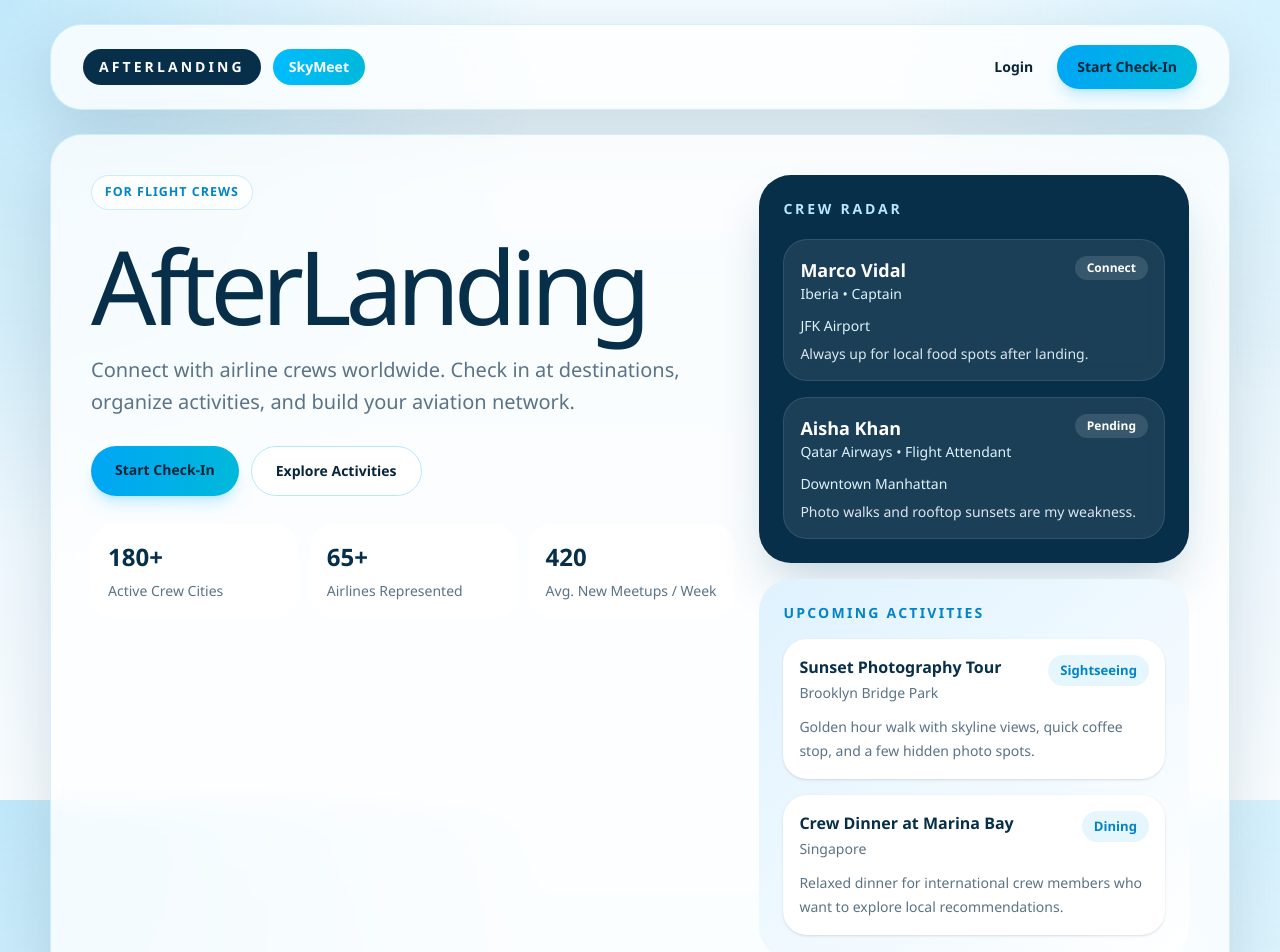
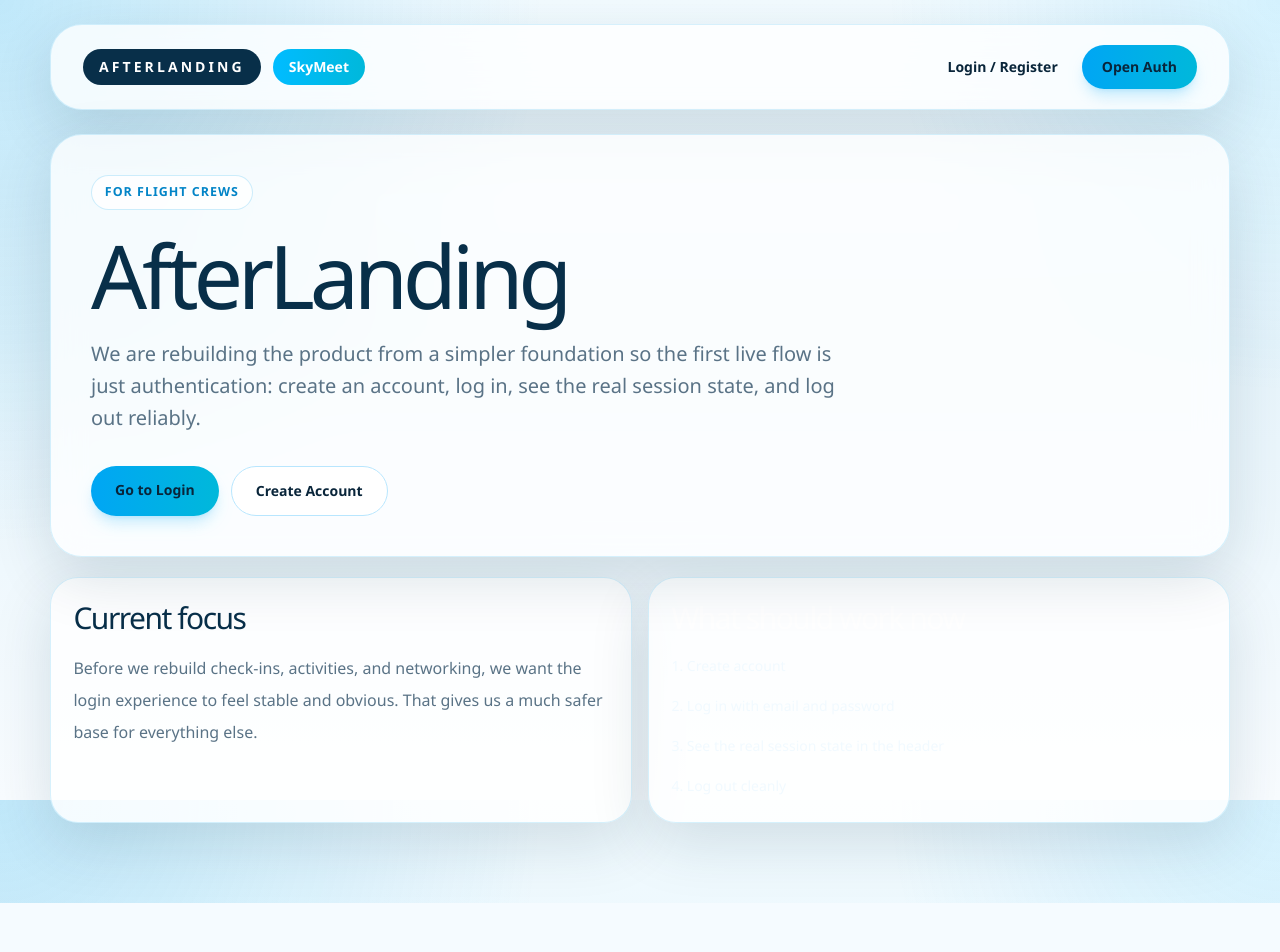
Before and after one commit to afterlanding/afterlanding, a Next.js app: page / in a window 1280 px wide. Shown: the top 952 px of the page. After the commit the page ends 903 px from the top, so only its background shows below. Built offline with nearby package versions, Linux system fonts and the light colour scheme.

Commit message:
Simplify app to auth-first flow

```diff
--- a/src/app/auth/page.tsx
+++ b/src/app/auth/page.tsx
@@ -1,5 +1,4 @@
 import { AppShell } from "@/components/app-shell";
-import { PrimaryButton, SecondaryButton } from "@/components/ui";
 import { AuthStatus } from "./auth-status";
 import { AuthForms } from "./auth-forms";
 
@@ -8,13 +7,7 @@ export default function AuthPage() {
     <AppShell
       badge="Account Access"
       title="Login or Register"
-      subtitle="Access your crew network, manage your profile, and start checking in at destinations worldwide."
-      actions={
-        <>
-          <PrimaryButton>Login</PrimaryButton>
-          <SecondaryButton>Create Account</SecondaryButton>
-        </>
-      }
+      subtitle="Use your email and password to create an account, sign in, and verify that your session is working correctly."
     >
       <AuthStatus />
       <AuthForms />
--- a/src/app/page.tsx
+++ b/src/app/page.tsx
@@ -1,11 +1,4 @@
 import Link from "next/link";
-import { featureCards, nearbyCrews, sampleActivities } from "@/lib/site-data";
-
-const quickStats = [
-  { label: "Active Crew Cities", value: "180+" },
-  { label: "Airlines Represented", value: "65+" },
-  { label: "Avg. New Meetups / Week", value: "420" },
-];
 
 export default function Home() {
   return (
@@ -23,13 +16,13 @@ export default function Home() {
             </div>
             <nav className="flex flex-wrap items-center gap-2">
               <Link className="rounded-full px-4 py-2 text-sm font-semibold text-secondary" href="/auth">
-                Login
+                Login / Register
               </Link>
               <Link
                 className="rounded-full bg-linear-to-r from-sky-500 to-cyan-500 px-5 py-3 text-sm font-semibold text-white shadow-lg shadow-sky-500/20"
-                href="/check-in"
+                href="/auth"
               >
-                Start Check-In
+                Open Auth
               </Link>
             </nav>
           </div>
@@ -37,137 +30,55 @@ export default function Home() {
       </header>
 
       <main className="app-shell page-grid pt-6">
-        <section className="glass-panel overflow-hidden rounded-[2rem] p-6 sm:p-8 lg:p-10">
-          <div className="hero-grid">
-            <div className="space-y-7">
+        <section className="glass-panel rounded-[2rem] p-8 sm:p-10">
           <span className="eyebrow">For Flight Crews</span>
-              <div className="space-y-5">
-                <h1 className="max-w-4xl font-heading text-[clamp(3.2rem,9vw,6.4rem)] leading-[0.94] tracking-[-0.06em] text-secondary">
+          <div className="mt-6 max-w-3xl space-y-5">
+            <h1 className="font-heading text-[clamp(3rem,8vw,5.5rem)] leading-[0.95] tracking-[-0.06em] text-secondary">
               AfterLanding
             </h1>
-                <p className="max-w-2xl text-lg leading-8 text-muted sm:text-xl">
-                  Connect with airline crews worldwide. Check in at destinations,
-                  organize activities, and build your aviation network.
+            <p className="text-lg leading-8 text-muted sm:text-xl">
+              We are rebuilding the product from a simpler foundation so the first
+              live flow is just authentication: create an account, log in, see the
+              real session state, and log out reliably.
             </p>
           </div>
-
-              <div className="flex flex-wrap gap-3">
+          <div className="mt-8 flex flex-wrap gap-3">
             <Link
-                  href="/check-in"
+              href="/auth"
               className="rounded-full bg-linear-to-r from-sky-500 to-cyan-500 px-6 py-3.5 text-sm font-semibold text-white shadow-lg shadow-sky-500/20"
             >
-                  Start Check-In
+              Go to Login
             </Link>
             <Link
-                  href="/activities"
+              href="/auth"
               className="rounded-full border border-sky-200 bg-white px-6 py-3.5 text-sm font-semibold text-secondary transition hover:border-sky-300 hover:text-primary-strong"
             >
-                  Explore Activities
+              Create Account
             </Link>
-              </div>
-
-              <div className="grid gap-3 sm:grid-cols-3">
-                {quickStats.map((stat) => (
-                  <div key={stat.label} className="rounded-[1.5rem] border border-white/70 bg-white/82 p-4">
-                    <p className="text-2xl font-bold text-secondary">{stat.value}</p>
-                    <p className="mt-2 text-sm text-muted">{stat.label}</p>
-                  </div>
-                ))}
-              </div>
-            </div>
-
-            <div className="space-y-4">
-              <div className="rounded-[2rem] bg-secondary p-6 text-white shadow-2xl shadow-sky-900/25">
-                <p className="text-sm font-semibold uppercase tracking-[0.2em] text-sky-200">
-                  Crew Radar
-                </p>
-                <div className="mt-5 space-y-4">
-                  {nearbyCrews.map((crew) => (
-                    <div
-                      key={crew.name}
-                      className="rounded-[1.5rem] border border-white/10 bg-white/8 p-4 backdrop-blur"
-                    >
-                      <div className="flex items-start justify-between gap-4">
-                        <div>
-                          <p className="text-lg font-semibold">{crew.name}</p>
-                          <p className="text-sm text-sky-100">{crew.airlineRole}</p>
-                        </div>
-                        <span className="rounded-full bg-white/12 px-3 py-1 text-xs font-semibold">
-                          {crew.state}
-                        </span>
-                      </div>
-                      <p className="mt-3 text-sm text-sky-100">{crew.location}</p>
-                      <p className="mt-2 text-sm text-sky-50/90">{crew.quote}</p>
-                    </div>
-                  ))}
-                </div>
-              </div>
-
-              <div className="rounded-[2rem] bg-linear-to-br from-sky-100 to-white p-6">
-                <p className="text-sm font-semibold uppercase tracking-[0.16em] text-primary-strong">
-                  Upcoming Activities
-                </p>
-                <div className="mt-4 space-y-4">
-                  {sampleActivities.map((activity) => (
-                    <div key={activity.title} className="rounded-[1.5rem] bg-white p-4 shadow-sm">
-                      <div className="flex items-start justify-between gap-4">
-                        <div>
-                          <p className="font-semibold text-secondary">{activity.title}</p>
-                          <p className="mt-1 text-sm text-muted">{activity.location}</p>
-                        </div>
-                        <span className="pill">{activity.category}</span>
-                      </div>
-                      <p className="mt-3 text-sm leading-6 text-muted">
-                        {activity.description}
-                      </p>
-                    </div>
-                  ))}
-                </div>
-              </div>
-            </div>
           </div>
         </section>
 
-        <section className="grid gap-4 md:grid-cols-3">
-          {featureCards.map((feature) => (
-            <article key={feature.title} className="section-card">
-              <span className="pill">{feature.title}</span>
-              <h2 className="mt-5 font-heading text-2xl tracking-[-0.04em] text-secondary">
-                {feature.title}
+        <section className="grid gap-4 lg:grid-cols-2">
+          <article className="section-card">
+            <h2 className="font-heading text-3xl tracking-[-0.05em] text-secondary">
+              Current focus
             </h2>
-              <p className="mt-3 text-sm leading-7 text-muted">{feature.description}</p>
-            </article>
-          ))}
-        </section>
-
-        <section className="grid gap-4 lg:grid-cols-[1.1fr_0.9fr]">
-          <article className="section-card">
-            <p className="eyebrow">Why Crews Use It</p>
-            <h2 className="mt-5 font-heading text-4xl tracking-[-0.05em] text-secondary">
-              From layovers to lasting connections.
-            </h2>
-            <p className="mt-4 max-w-2xl text-base leading-8 text-muted">
-              AfterLanding is designed for airline professionals who want to make
-              the most of each destination. Discover nearby crews, create last-minute
-              plans, and stay connected beyond a single flight rotation.
+            <p className="mt-4 text-base leading-8 text-muted">
+              Before we rebuild check-ins, activities, and networking, we want the
+              login experience to feel stable and obvious. That gives us a much
+              safer base for everything else.
             </p>
           </article>
-
           <article className="section-card bg-secondary text-white">
-            <p className="text-sm font-semibold uppercase tracking-[0.16em] text-sky-200">
-              Next Steps
-            </p>
-            <div className="mt-5 space-y-4 text-sm leading-7 text-sky-50/92">
-              <p>1. Start your first location check-in.</p>
-              <p>2. Build your profile with airline, role, and interests.</p>
-              <p>3. Join or host an activity at your next destination.</p>
+            <h2 className="font-heading text-3xl tracking-[-0.05em]">
+              What should work now
+            </h2>
+            <div className="mt-4 space-y-3 text-sm leading-7 text-sky-50/92">
+              <p>1. Create account</p>
+              <p>2. Log in with email and password</p>
+              <p>3. See the real session state in the header</p>
+              <p>4. Log out cleanly</p>
             </div>
-            <Link
-              href="/auth"
-              className="mt-6 inline-flex rounded-full bg-white px-5 py-3 text-sm font-semibold text-secondary"
-            >
-              Login or Register
-            </Link>
           </article>
         </section>
       </main>
--- a/src/components/app-shell.tsx
+++ b/src/components/app-shell.tsx
@@ -1,5 +1,4 @@
 import Link from "next/link";
-import { navItems } from "@/lib/site-data";
 import { SessionNav } from "./session-nav";
 
 type AppShellProps = {
@@ -33,18 +32,6 @@ export function AppShell({
             </div>
           </div>
 
-          <nav className="hidden flex-wrap items-center gap-2 lg:flex">
-            {navItems.map((item) => (
-              <Link
-                key={item.href}
-                href={item.href}
-                className="rounded-full px-4 py-2 text-sm font-semibold text-secondary transition hover:bg-white hover:text-primary-strong"
-              >
-                {item.label}
-              </Link>
-            ))}
-          </nav>
-
           <SessionNav />
         </div>
       </header>
```
Lines whose indentation alone changed are shown as unchanged.
